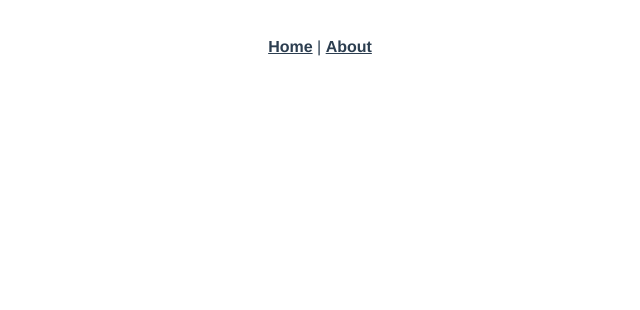
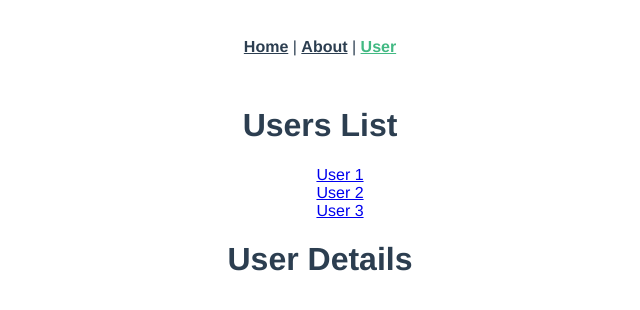
Before and after one commit to dzarezenko/beetroot_lesson_48-vue_router, a Vue app: page /user/1 in a window 1280 px wide. Shown: the top 310 px of the page, without its empty margins (320-960 px from the left). Built offline with nearby package versions, Linux system fonts and the light colour scheme.

Commit message:
Nested routes example

```diff
--- a/src/App.vue
+++ b/src/App.vue
@@ -1,8 +1,9 @@
 <template>
   <div id="app">
     <div id="nav">
-      <router-link tag="a" to="/" active-class="active" exact>Home</router-link> |
-      <router-link tag="a" to="/about" active-class="active">About</router-link>
+      <router-link tag="a" :to="{ name: 'home' }" active-class="active" exact>Home</router-link> |
+      <router-link tag="a" :to="{ name: 'about' }" active-class="active">About</router-link> |
+      <router-link tag="a" :to="{ name: 'user' }" active-class="active">User</router-link>
     </div>
     <router-view/>
   </div>
--- /dev/null
+++ b/src/components/user/User.vue
@@ -0,0 +1,18 @@
+<template>
+  <div>
+    <h1>Users List</h1>
+    <ol>
+      <router-link tag="li" v-for="userId in 3" :key="userId" :to="'/user/' + userId">
+        <a>User {{ userId }}</a>
+      </router-link>
+    </ol>
+
+    <router-view></router-view>
+  </div>
+</template>
+
+<style scoped>
+ol {
+  list-style: none;
+}
+</style>
--- /dev/null
+++ b/src/components/user/UserDetails.vue
@@ -0,0 +1,3 @@
+<template>
+  <h1>User Details</h1>
+</template>
--- /dev/null
+++ b/src/components/user/UserEdit.vue
@@ -0,0 +1,3 @@
+<template>
+  <h1>User Edit</h1>
+</template>
--- a/src/router/index.js
+++ b/src/router/index.js
@@ -2,6 +2,8 @@ import Vue from 'vue'
 import VueRouter from 'vue-router'
 import Home from '../views/Home.vue'
 import About from '../views/About.vue'
+import User from '../components/user/User.vue'
+import UserDetails from '../components/user/UserDetails.vue'
 
 Vue.use(VueRouter)
 
@@ -15,6 +17,18 @@ const routes = [
     path: '/about',
     name: 'about',
     component: About,
+  },
+  {
+    path: '/user',
+    name: 'user',
+    component: User,
+    children: [
+      {
+        path: '/user/:id',
+        name: 'userDetails',
+        component: UserDetails,
+      }
+    ]
   }
 ]
 
```
